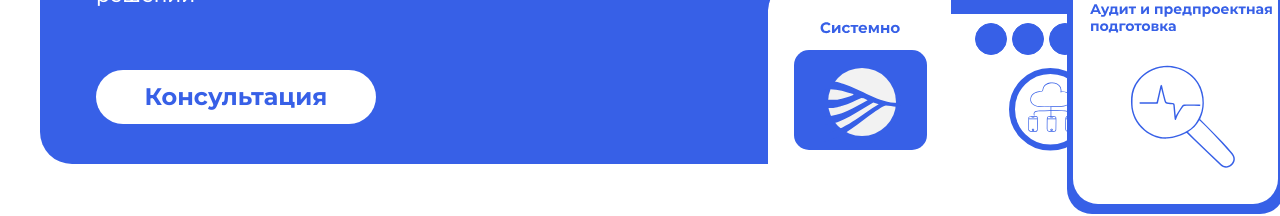
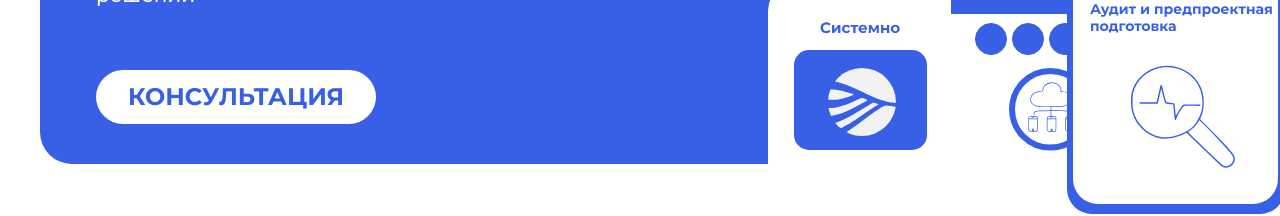
Before and after one commit to DFimp/landing_pro_automatization, a Next.js app: page / in a window 1280 px wide. Shown: the part 2031-2247 px from the top of the page. Built offline with nearby package versions, Linux system fonts and the light colour scheme.

Commit message:
fixed text for btn

```diff
--- a/src/shared/ui/ConsultCard/ConsultCard.tsx
+++ b/src/shared/ui/ConsultCard/ConsultCard.tsx
@@ -39,7 +39,7 @@ const ConsultCard = () => {
                     </p>
 
                     <div className='btn__container mt-4 w-70'>
-                        <Button text="Консультация" variant={"outline"} />
+                        <Button text="КОНСУЛЬТАЦИЯ" variant={"outline"} />
                     </div>
                 </div>
 
```
